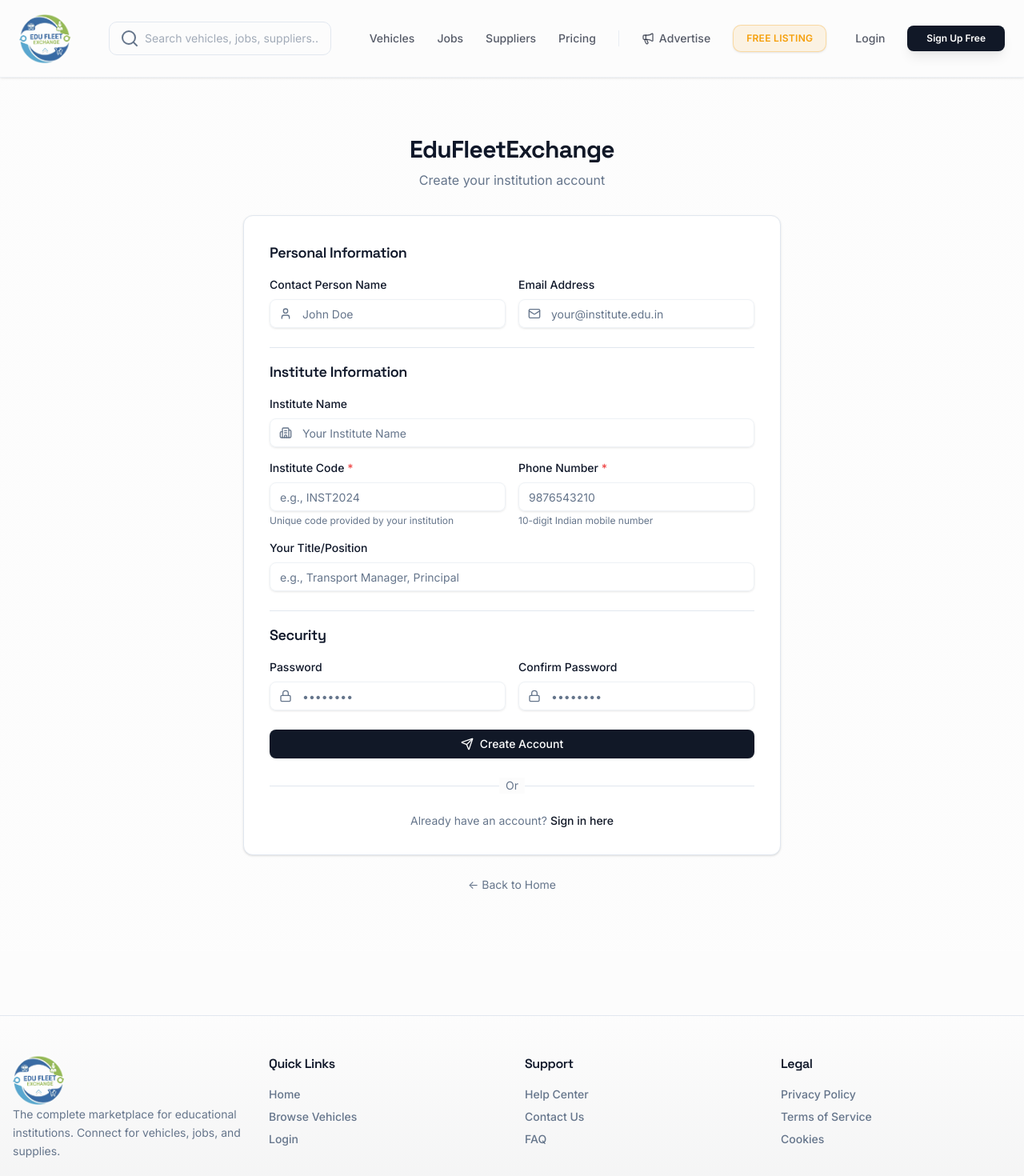
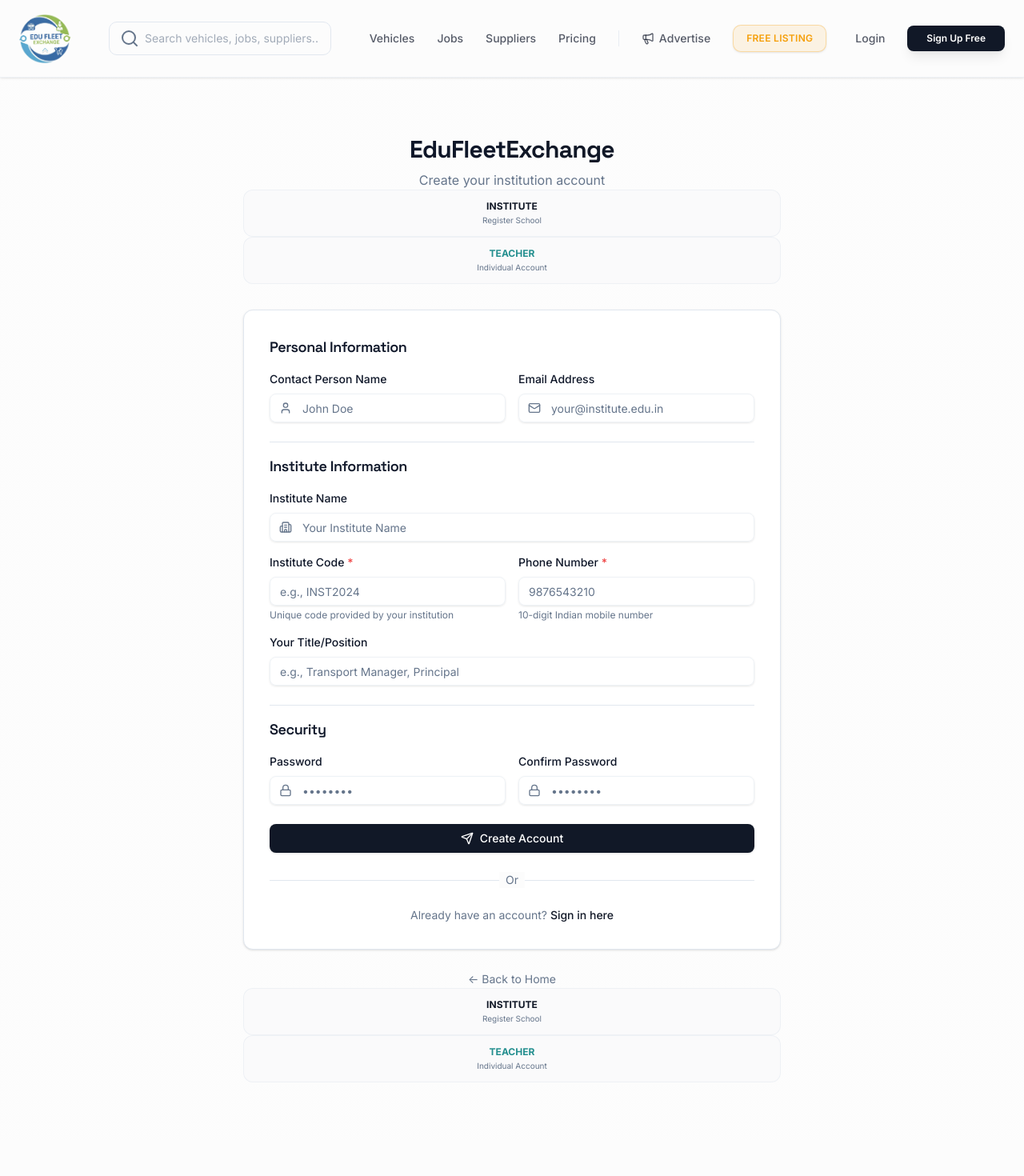
Before and after one commit to edufleetexchange-art/edufleetexchange_ui, a React (Vite) app: page /signup in a window 1280 px wide. Shown: the top 1470 px of the page at 80% size. Built offline with nearby package versions, Linux system fonts and the light colour scheme; no server answers.

Commit message:
Singup,Listing

```diff
--- a/src/components/ListingForm.tsx
+++ b/src/components/ListingForm.tsx
@@ -62,15 +62,16 @@ export function ListingForm({ listing, initialSellerId, onSuccess, onCancel }: L
     }
   }, [initialSellerId]);
 
-  // Set default vehicle type if not provided
+  // Set default vehicle type once categories load (if not editing an existing listing)
   useEffect(() => {
-    if (!listing && !formData.type) {
-      const vehicleCats = categories.filter(c => c.type === 'vehicle');
-      if (vehicleCats.length > 0) {
+    const vehicleCats = categories.filter(c => c.type === 'vehicle');
+    if (vehicleCats.length > 0 && !formData.type) {
+      // Only auto-set if no type is selected yet
+      if (!listing) {
         setFormData(prev => ({ ...prev, type: vehicleCats[0].slug }));
       }
     }
-  }, [categories, listing, formData.type]);
+  }, [categories, listing]);
 
   const [uploadedImages, setUploadedImages] = useState<Array<{ url: string; file?: File; preview: string }>>(() => {
     if (listing?.images) {
@@ -520,8 +521,10 @@ export function ListingForm({ listing, initialSellerId, onSuccess, onCancel }: L
                   name="type"
                   value={formData.type}
                   onChange={handleChange}
-                  className="w-full px-3 py-2 border border-border rounded-lg focus:outline-none focus:ring-2 focus:ring-primary"
+                  className="w-full px-3 py-2 border border-border rounded-lg focus:outline-none focus:ring-2 focus:ring-primary bg-background text-foreground"
+                  required
                 >
+                  <option value="" disabled>Select vehicle type</option>
                   {categories.filter(c => c.type === 'vehicle').map(cat => (
                     <option key={cat._id} value={cat.slug}>{cat.name}</option>
                   ))}
@@ -598,7 +601,7 @@ export function ListingForm({ listing, initialSellerId, onSuccess, onCancel }: L
                   name="condition"
                   value={formData.condition}
                   onChange={handleChange}
-                  className="w-full px-3 py-2 border border-border rounded-lg focus:outline-none focus:ring-2 focus:ring-primary"
+                  className="w-full px-3 py-2 border border-border rounded-lg focus:outline-none focus:ring-2 focus:ring-primary bg-background text-foreground"
                 >
                   <option value="excellent">Excellent</option>
                   <option value="good">Good</option>
@@ -631,7 +634,7 @@ export function ListingForm({ listing, initialSellerId, onSuccess, onCancel }: L
                   name="sellerId"
                   value={formData.sellerId}
                   onChange={handleChange}
-                  className="w-full px-3 py-2 border border-primary/20 rounded-lg focus:outline-none focus:ring-2 focus:ring-primary bg-background"
+                  className="w-full px-3 py-2 border border-primary/20 rounded-lg focus:outline-none focus:ring-2 focus:ring-primary bg-background text-foreground"
                   required={(user.role === 'admin' || user.role === 'sales')}
                 >
                   <option value="">Select Institute</option>
--- a/src/pages/Signup.tsx
+++ b/src/pages/Signup.tsx
@@ -104,6 +104,20 @@ export function Signup() {
           <p className="text-muted-foreground">
             Create your institution account
           </p>
+           <Link
+                  to="/signup"
+                  className="flex flex-col items-center p-3 rounded-xl border border-border/50 bg-muted/30 hover:bg-primary/5 hover:border-primary/20 transition-all group"
+                >
+                  <span className="text-xs font-bold text-primary group-hover:scale-110 transition-transform">INSTITUTE</span>
+                  <span className="text-[10px] text-muted-foreground mt-0.5">Register School</span>
+                </Link>
+                <Link
+                  to="/teacher/signup"
+                  className="flex flex-col items-center p-3 rounded-xl border border-border/50 bg-muted/30 hover:bg-secondary/5 hover:border-secondary/20 transition-all group"
+                >
+                  <span className="text-xs font-bold text-secondary group-hover:scale-110 transition-transform">TEACHER</span>
+                  <span className="text-[10px] text-muted-foreground mt-0.5">Individual Account</span>
+                </Link>
         </div>
 
         <Card className="p-8 border-border">
@@ -306,8 +320,20 @@ export function Signup() {
           <Link to="/" className="text-sm text-muted-foreground hover:text-primary smooth-transition">
             ← Back to Home
           </Link>
-        </div>
-
+        </div>                <Link
+                  to="/signup"
+                  className="flex flex-col items-center p-3 rounded-xl border border-border/50 bg-muted/30 hover:bg-primary/5 hover:border-primary/20 transition-all group"
+                >
+                  <span className="text-xs font-bold text-primary group-hover:scale-110 transition-transform">INSTITUTE</span>
+                  <span className="text-[10px] text-muted-foreground mt-0.5">Register School</span>
+                </Link>
+                <Link
+                  to="/teacher/signup"
+                  className="flex flex-col items-center p-3 rounded-xl border border-border/50 bg-muted/30 hover:bg-secondary/5 hover:border-secondary/20 transition-all group"
+                >
+                  <span className="text-xs font-bold text-secondary group-hover:scale-110 transition-transform">TEACHER</span>
+                  <span className="text-[10px] text-muted-foreground mt-0.5">Individual Account</span>
+                </Link>
         {/* Bottom Ad */}
         <div className="mt-6">
           <AdSlot placement="LP_INLINE_2" variant="banner" />
```
Also changed, not shown: src/components/ApplicationTable.tsx (line endings or trailing spaces).
